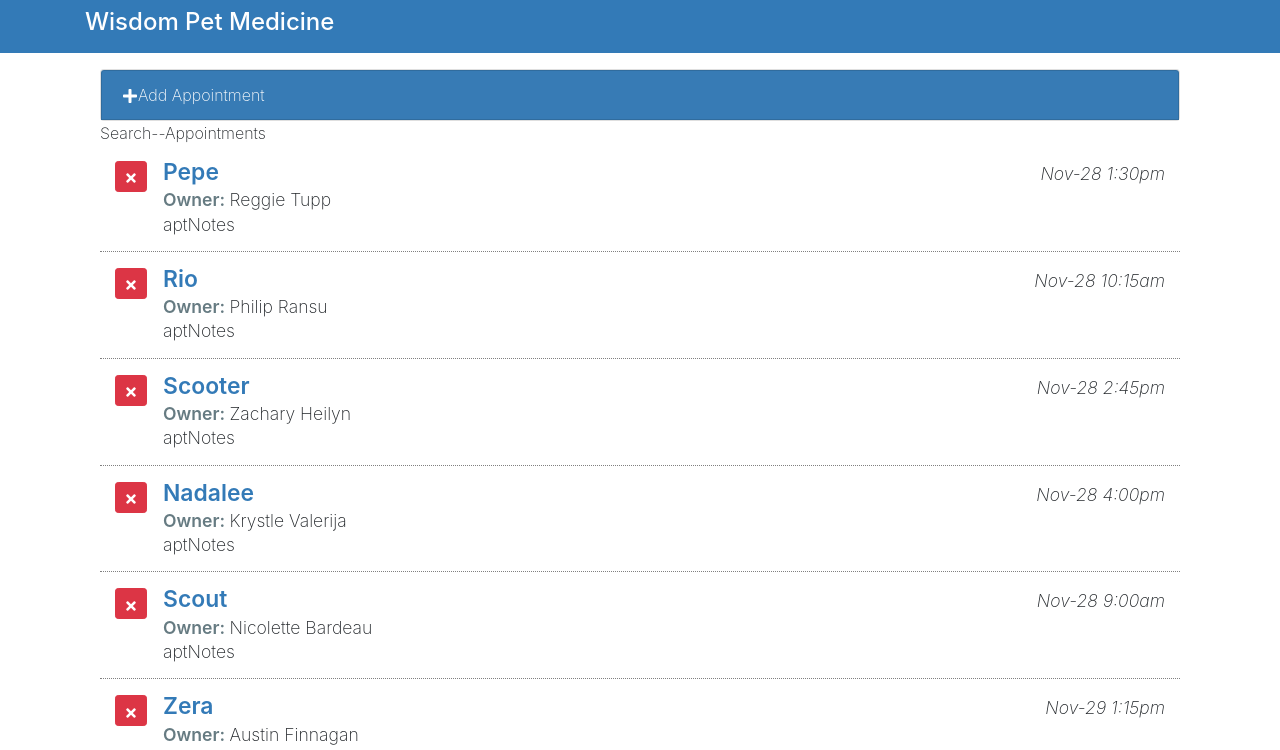
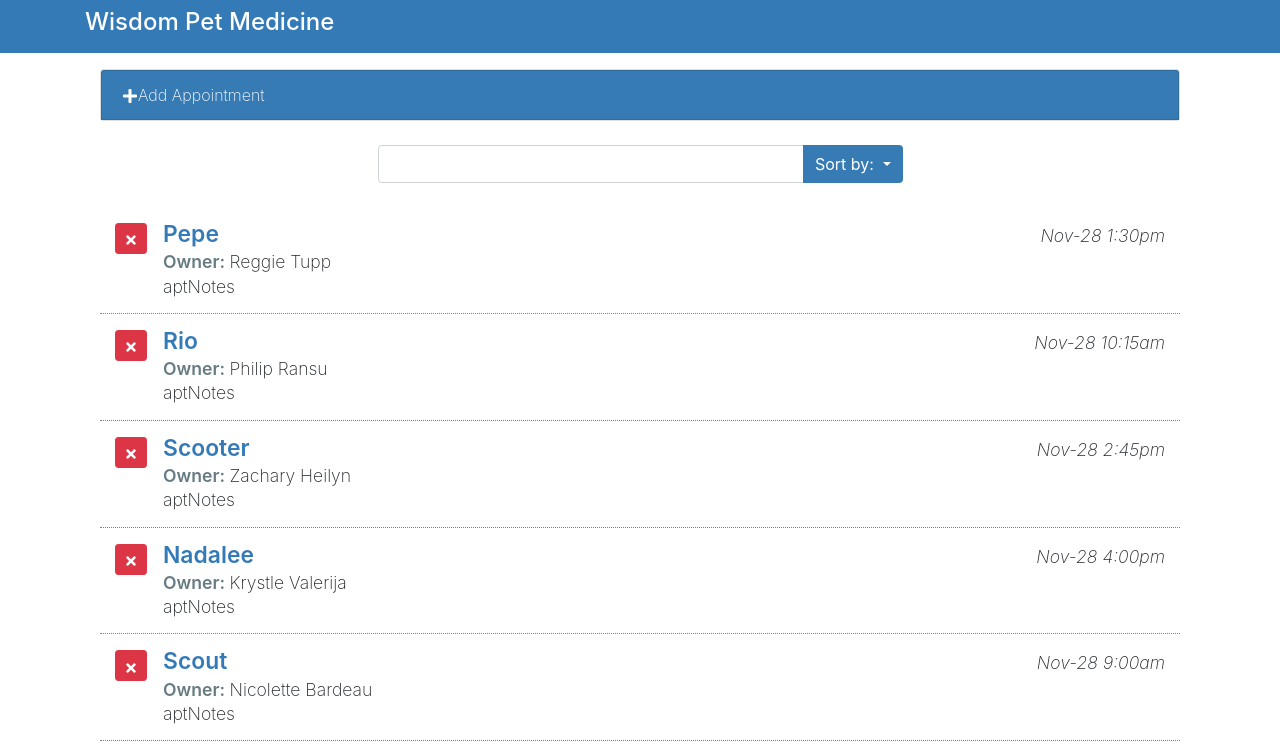
Before and after one commit to TylerReidd/reactinterface, a React (Create React App) app: page / in a window 1280 px wide. Shown: the top 750 px of the page. Built offline with nearby package versions, Linux system fonts and the light colour scheme.

Commit message:
add search code

```diff
--- a/src/components/AddAppointments.js
+++ b/src/components/AddAppointments.js
@@ -11,8 +11,28 @@
             aptTime: '',
             aptNotes: ''
         }
-        this.handleChange = this.handleChange.bind(this)
+        this.handleChange = this.handleChange.bind(this);
+        this.handleAdd = this.handleAdd.bind(this);
     }
+        handleAdd(e) {
+            e.preventDefault();
+            let tempApt = {
+                petName: this.state.petName,
+                ownerName: this.state.ownerName,
+                aptDate: this.state.aptDate + ' ' + this.state.aptTime,
+                aptNotes: this.state.aptNotes
+            }
+            this.props.addAppointment(tempApt);
+
+            this.setState({
+                petName: '',
+                ownerName: '',
+                aptDate: '',
+                aptTime: '',
+                aptNotes: ''
+            })
+            this.props.toggleForm();
+        }
 
         handleChange(e) {
             const target = e.target;
@@ -36,7 +56,8 @@
         </div>
 
         <div className="card-body">
-          <form id="aptForm" noValidate>
+          <form id="aptForm" noValidate
+          onSubmit={this.handleAdd}>
             <div className="form-group form-row">
               <label
                 className="col-md-2 col-form-label text-md-right"
--- a/src/components/App.js
+++ b/src/components/App.js
@@ -16,11 +16,22 @@
     }
     this.deleteAppointment = this.deleteAppointment.bind(this);
     this.toggleForm = this.toggleForm.bind(this);
+    this.addAppointment = this.addAppointment.bind(this)
   }
 
   toggleForm() {
     this.setState({
       formDisplay: !this.state.formDisplay
+    })
+  }
+
+  addAppointment(apt) {
+    let tempApts = this.state.myAppointments;
+    apt.aptId = this.state.lastIndex;
+    tempApts.unshift(apt);
+    this.setState({
+      myAppointments: tempApts,
+      lastIndex: this.state.lastIndex + 1
     })
   }
 
@@ -61,6 +72,7 @@
             <AddAppointments
             formDisplay={this.state.formDisplay}
             toggleForm={this.toggleForm}
+            addAppointment= {this.addAppointment}
             />
             <SearchAppointments />
             <ListAppointments appointments={this.state.myAppointments}
--- a/src/components/SearchAppointments.js
+++ b/src/components/SearchAppointments.js
@@ -2,7 +2,48 @@
 
 class SearchAppointments extends Component {
     render() {
-        return <div>Search--Appointments</div>;
+        return (      <div className="search-appointments row justify-content-center my-4">
+        <div className="col-md-6">
+          <div className="input-group">
+            <input
+              id="SearchApts"
+              type="text"
+              className="form-control"
+              aria-label="Search Appointments"
+            />
+            <div className="input-group-append">
+              <button
+                type="button"
+                className="btn btn-primary dropdown-toggle"
+                data-toggle="dropdown"
+                aria-haspopup="true"
+                aria-expanded="false"
+              >
+                Sort by: <span className="caret" />
+              </button>
+
+              <div className="sort-menu dropdown-menu dropdown-menu-right">
+                <button className="sort-by dropdown-item" href="#">
+                  Pet Name
+                </button>
+                <button className="sort-by dropdown-item" href="#">
+                  Date
+                </button>
+                <button className="sort-by dropdown-item" href="#">
+                  Owner
+                </button>
+                <div role="separator" className="dropdown-divider" />
+                <button className="sort-by dropdown-item" href="#">
+                  Asc
+                </button>
+                <button className="sort-by dropdown-item" href="#">
+                  Desc
+                </button>
+              </div>
+            </div>
+          </div>
+        </div>
+      </div>);
     }
 }
 
```
